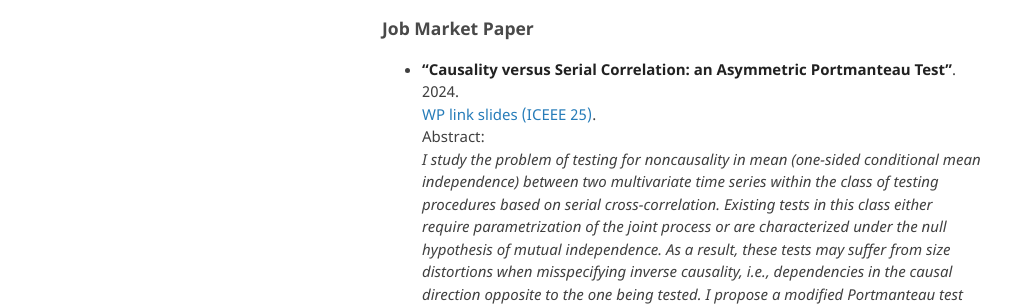
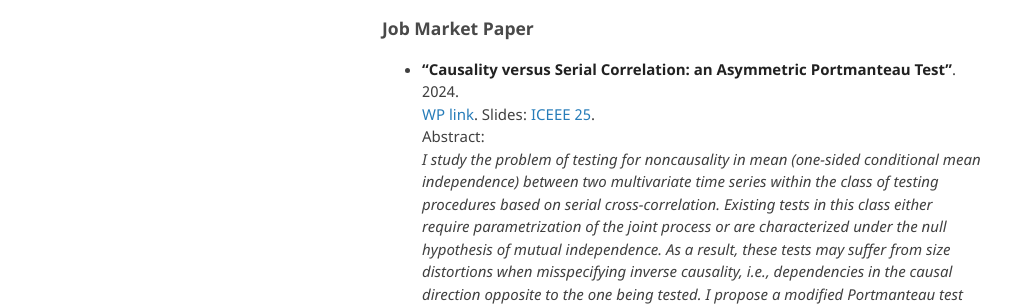
Before and after one commit to amandri/amandri.github.io, a Jekyll site: the page built from index.md, in a window 1280 px wide and 900 px high. Shown: the part 409-715 px from the top of the window, without its empty margins (133-1144 px from the left). Built offline with Jekyll 4.4.1, drawn with Linux system fonts in a browser that asks for light colours; the repository's description, which GitHub fills in, is left out; our own code applies the rules of GitHub Pages for plain Markdown files.

```diff
--- a/index.md
+++ b/index.md
@@ -19,7 +19,7 @@ E-mail: amedeo.andriollo[at]warwick.ac.uk
 ### Job Market Paper
 
 - **"Causality versus Serial Correlation: an Asymmetric Portmanteau Test"**. 2024. \
-[WP link](assets/pdf/JMP_Andriollo.pdf) [slides (ICEEE 25)](assets/pdf/Causality_vs_SerialCorr.pdf).\
+[WP link](assets/pdf/JMP_Andriollo.pdf). Slides: [ICEEE 25](assets/pdf/Causality_vs_SerialCorr.pdf).\
 Abstract: \
 *I study the problem of testing for noncausality in mean (one-sided conditional mean independence) between two multivariate time series within the class of testing procedures based on serial cross-correlation. Existing tests in this class either require parametrization of the joint process or are characterized under the null hypothesis of mutual independence. As a result, these tests may suffer from size distortions when misspecifying inverse causality, i.e., dependencies in the causal direction opposite to the one being tested. I propose a modified Portmanteau test statistic that incorporates a correction term to offset the influence of inverse causality, thereby eliminating the need to fully model the joint dynamics. I demonstrate that the proposed test statistic converges asymptotically to a standard normal distribution under the null hypothesis of noncausality in mean, resulting in correct asymptotic size. As an empirical application, I explore the statistical properties of my proposed test by studying three widely used measures of macroeconomic structural shocks, showing that the proposed test provides more reliable inference than the benchmark test.*
 
```
